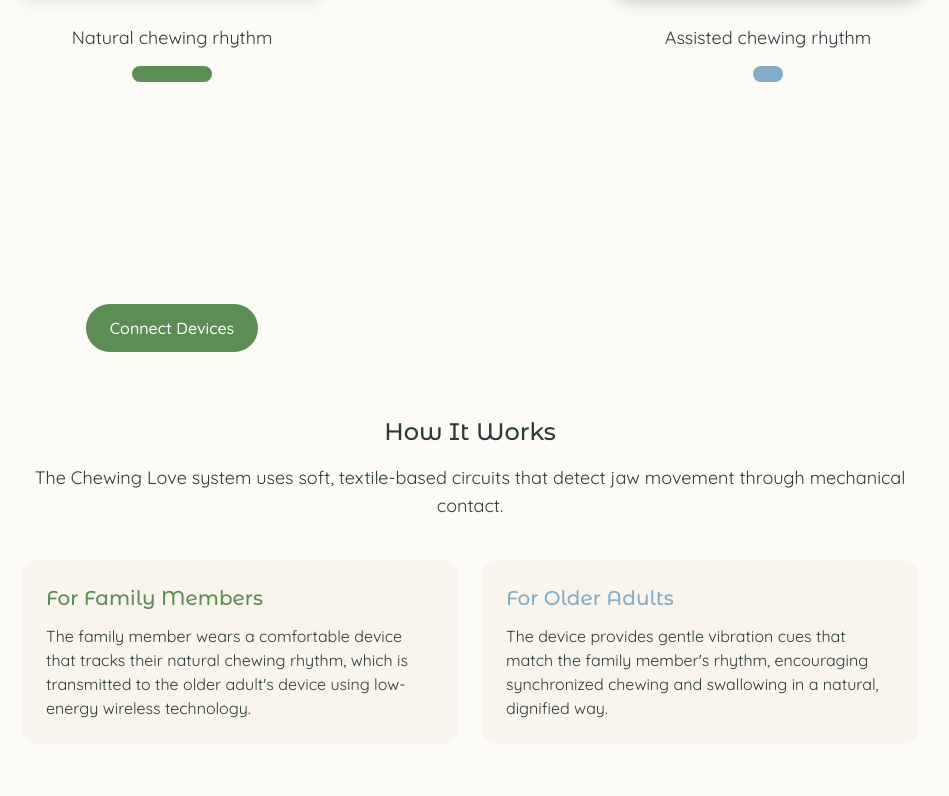
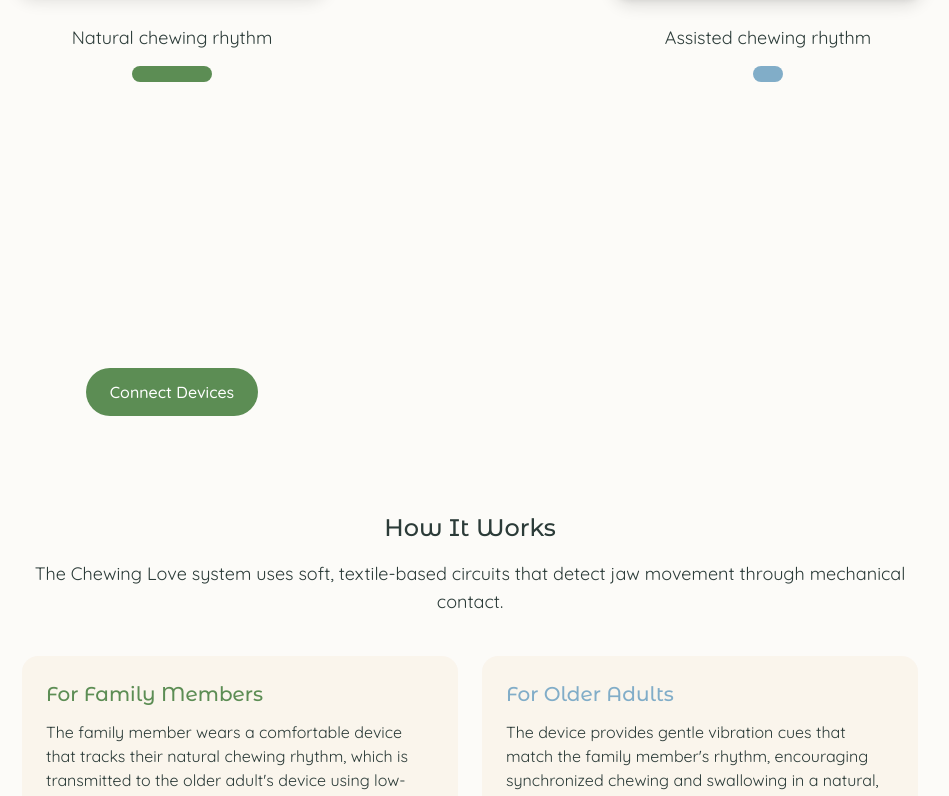
Before and after one commit to aaaaabiang/chew-love-rhythm-kit, a React (Vite) app: page / in a window 1280 px wide. Shown: the part 1400-2196 px from the top of the page, without its empty margins (170-1119 px from the left). Built offline with nearby package versions, Linux system fonts and the light colour scheme.

Commit message:
Fix: Center and layout DeviceDemo
Center the DeviceDemo component and adjust its layout for better presentation.

```diff
--- a/src/components/device-demo/ConnectionVisualizer.tsx
+++ b/src/components/device-demo/ConnectionVisualizer.tsx
@@ -1,4 +1,3 @@
-
 import React from 'react';
 import { motion } from 'framer-motion';
 
@@ -20,9 +19,9 @@ const ConnectionVisualizer: React.FC<ConnectionVisualizerProps> = ({
   return (
     <>
       {/* Desktop Connection Visualization */}
-      <div className="hidden md:flex flex-col items-center justify-center">
+      <div className="hidden md:flex flex-col items-center justify-center w-full py-8 mx-auto max-w-md">
         {/* Connection Line */}
-        <div className="relative h-40 w-full flex items-center justify-center">
+        <div className="relative h-40 w-full flex items-center justify-center my-4">
           <motion.div
             className="h-1 bg-gradient-to-r from-solarpunk-moss to-solarpunk-sky w-0"
             animate={{
@@ -130,9 +129,9 @@ const ConnectionVisualizer: React.FC<ConnectionVisualizerProps> = ({
 
         {/* Resonance Indicator */}
         {connected && (
-          <div className="mt-2 mb-4 text-center">
+          <div className="mt-2 mb-4 text-center w-full">
             <p className="text-sm text-gray-600 mb-1">Rhythm Resonance</p>
-            <div className="h-2 w-40 bg-gray-200 rounded-full overflow-hidden">
+            <div className="h-2 w-40 bg-gray-200 rounded-full overflow-hidden mx-auto">
               <motion.div
                 className="h-full bg-gradient-to-r from-solarpunk-moss to-solarpunk-sky"
                 animate={{ width: `${resonanceStrength * 100}%` }}
```
